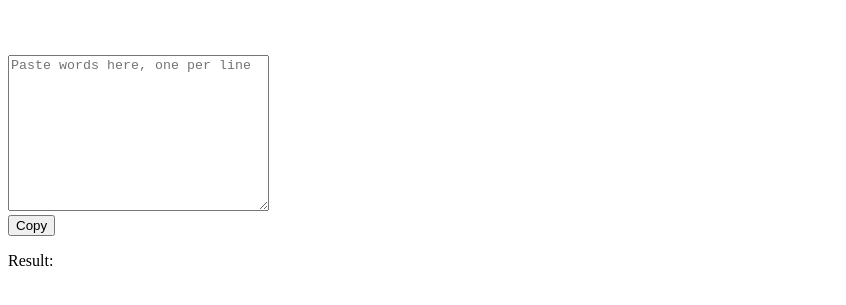
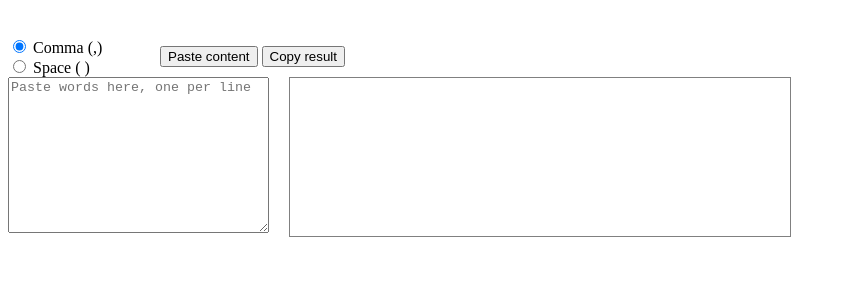
Before and after one commit to victorstan/text-transformations, a plain HTML site: page index.html in a window 1280 px wide. Shown: the part 61-366 px from the top of the page, without its empty margins (0-846 px from the left). Drawn offline with Linux system fonts and the light colour scheme.

Commit message:
improve UX + add space separator

```diff
--- a/index.html
+++ b/index.html
@@ -1,21 +1,51 @@
 <!DOCTYPE html>
 <html>
+
 <head>
   <title>Concatenate Words</title>
 </head>
+
 <body>
   <h1>Concatenate Words</h1>
-</br>
-</br>
+  </br>
+
+  <div style="display: flex; justify-content: space-between; width: 337px; align-items: center;">
+    <form>
+      <label>
+        <input type="radio" name="separator" value="," id="commaRadio" checked>
+        Comma (,)
+    </label>
+    <br>
+    <label>
+      <input type="radio" name="separator" value=" " id="emptyRadio">
+      Space ( )
+    </label>
+  </form>
   <div>
-    <textarea id="wordInput" rows="10" cols="30" placeholder="Paste words here, one per line" oninput="concatenateWords()"></textarea>
+    <button onclick="pasteClipboardContent()">Paste content</button>
+    <button id="copyButton" onclick="copyToClipboard()">Copy result</button>
   </div>
-  <button id="copyButton" onclick="copyToClipboard()">Copy</button>
-  <p>Result:</p>
-  <p id="result"></p>
+</div>
+
+  <div style="display: flex; gap:20px; ">
+    <div>
+      <div>
+        <textarea id="wordInput" rows="10" cols="30" placeholder="Paste words here, one per line"
+          oninput="concatenateWords()"></textarea>
+      </div>
+    </div>
+    <div style="border: 1px solid gray; width: 500px;">
+      <!-- <div style="display: flex; margin-top: -30px; margin-bottom: 8px;">
+      </div> -->
+      <p id="result" style="margin: 0 5px;"></p>
+    </div>
+  </div>
+
 
   <script>
     function concatenateWords() {
+      const separator = document.querySelector('input[name="separator"]:checked').value || ' ';
+
       // Get the input element and split the content into an array of words
       const wordInput = document.getElementById('wordInput');
       const wordsArray = wordInput.value.split('\n').map(word => word.trim());
@@ -24,7 +54,7 @@
       const filteredWords = wordsArray.filter(word => word !== '');
 
       // Concatenate the words using a comma as a separator
-      const result = filteredWords.join(',');
+      const result = filteredWords.join(separator);
 
       // Display the result in the HTML
       const resultElement = document.getElementById('result');
@@ -46,6 +76,35 @@
       }
     }
 
+    // Add event listener to the radio group
+    var radioGroup = document.getElementsByName("separator");
+    radioGroup.forEach(function(radio) {
+        radio.addEventListener("change", concatenateWords);
+    });
+
+    function pasteClipboardContent() {
+      document.getElementById("wordInput").textContent = '';
+        // Check if the Clipboard API is available
+        if (navigator.clipboard) {
+            // Read text from the clipboard
+            setTimeout(() => {
+              navigator.clipboard.readText()
+              .then(clipboardText => {
+                    // Set the content of the div
+                    document.getElementById("wordInput").textContent = clipboardText;
+                    concatenateWords();
+                })
+                .catch(error => {
+                    console.error('Unable to read from clipboard', error);
+                });
+              }, 200);
+              document.body.focus()
+        } else {
+            // Clipboard API not supported
+            console.error('Clipboard API not supported in this browser');
+        }
+    }
   </script>
 </body>
+
 </html>
```
